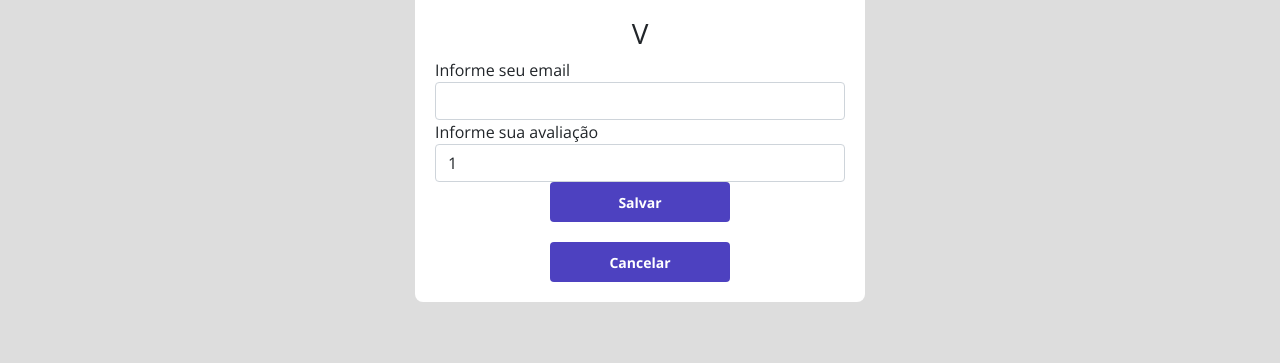
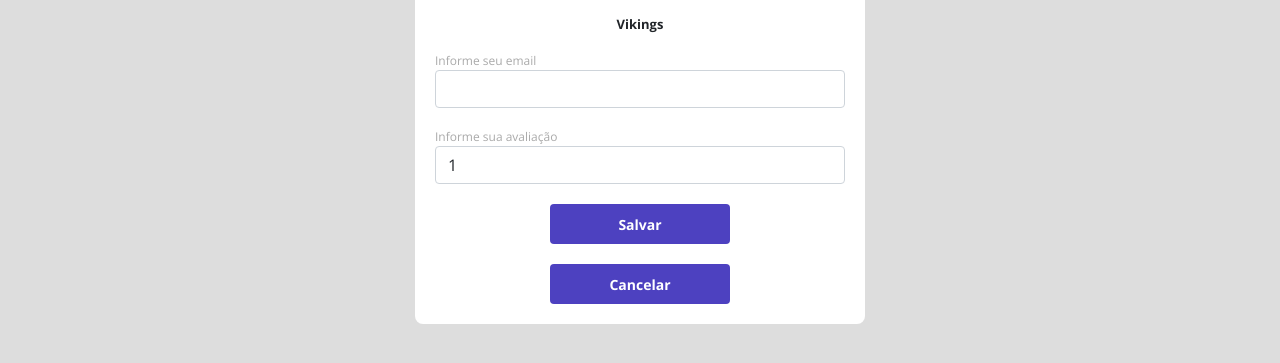
Before and after one commit to teocalazans/dsmovie, a plain HTML site: page form.html in a window 1280 px wide. Shown: the part 441-804 px from the top of the page. Drawn offline with nearby package versions, Linux system fonts and the light colour scheme.

Commit message:
Formulário Parte 2

```diff
--- a/CSS/Styles.css
+++ b/CSS/Styles.css
@@ -6,8 +6,7 @@
     --color-primary: #4d41c0;
     --white: #ffffff;
     --text-gray: #4a4a4a;
-
-
+    --text-light-gray: #aaa;
 }
 
 *{
@@ -123,8 +122,23 @@ a, a:hover {
      border-radius: 0 0 8px 8px;
  }
 
+ .dsmovie-form-description h3 {
+     font-size: 13px;
+     font-weight: 700;
+     margin-bottom: 20px;
+ }
+
 .dsmovie-form {
     width: 100%;
+}
+
+.dsmovie-form-group {
+    margin-bottom: 20px;
+}
+
+.dsmovie-form-group {
+    color: var(--text-light-gray);
+    font-size: 12px;
 }
 
 .dsmovie-form-btn-container {
--- a/form.html
+++ b/form.html
@@ -34,7 +34,7 @@
                         <img src="https://www.themoviedb.org/t/p/w250_and_h141_face/lHe8iwM4Cdm6RSEiara4PN8ZcBd.jpg"
                             alt="Vikings">
                         <div class="dsmovie-form-description">
-                            <h3>V</h3>
+                            <h3>Vikings</h3>
                             <form class="dsmovie-form">
                                 <div class="form-group dsmovie-form-group">
                                     <label for="email">Informe seu email</label>
```
